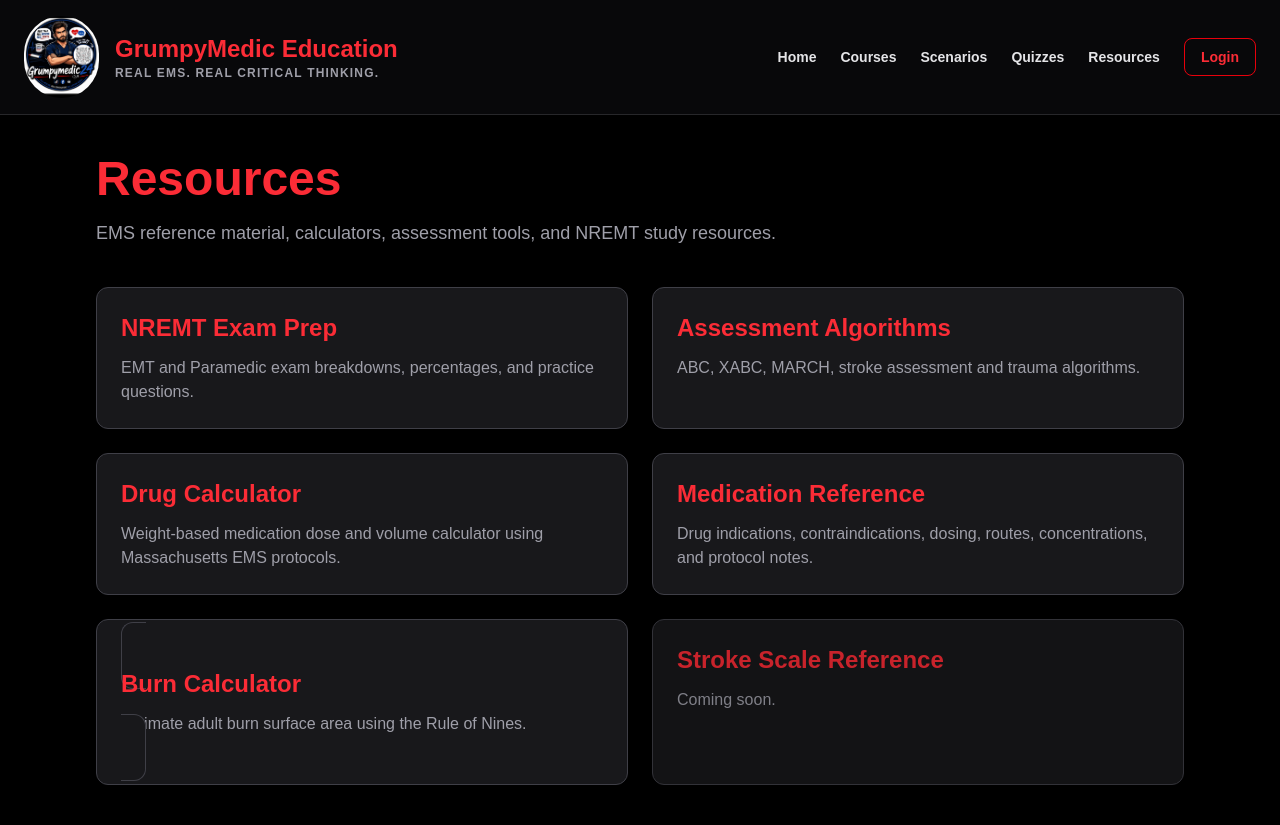
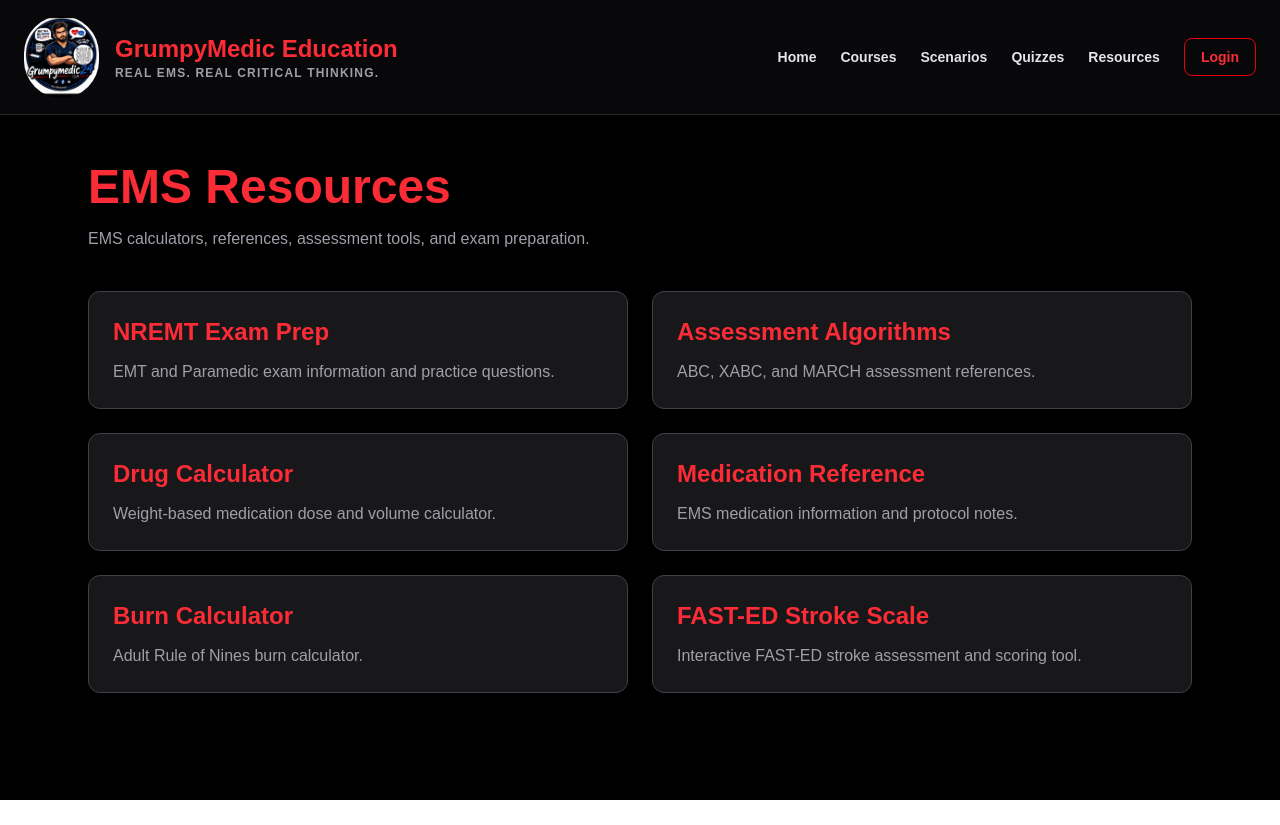
Before and after one commit to GrumpyMedicEducation/GrumpyMedic---Education, a Next.js app: page /resources in a window 1280 px wide. After the commit the page ends 800 px from the top, so only its background shows below. Built offline with nearby package versions, Linux system fonts and the light colour scheme.

Commit message:
Added Fast-Ed stroke scale ressource

```diff
--- a/app/resources/page.tsx
+++ b/app/resources/page.tsx
@@ -6,105 +6,73 @@ export default function ResourcesPage() {
     <main className="min-h-screen bg-black text-white">
       <Navbar />
 
-      <section className="mx-auto max-w-6xl px-8 py-10">
-        <h1 className="text-5xl font-extrabold text-red-500">Resources</h1>
+      <section className="mx-auto max-w-6xl px-6 py-12">
+        <h1 className="text-5xl font-extrabold text-red-500">
+          EMS Resources
+        </h1>
 
-        <p className="mt-4 text-lg text-zinc-400">
-          EMS reference material, calculators, assessment tools, and NREMT
-          study resources.
+        <p className="mt-4 text-zinc-400">
+          EMS calculators, references, assessment tools, and exam preparation.
         </p>
 
         <div className="mt-10 grid gap-6 md:grid-cols-2">
+          <ResourceCard
+            href="/resources/nremt-exam-prep"
+            title="NREMT Exam Prep"
+            description="EMT and Paramedic exam information and practice questions."
+          />
 
-          {/* NREMT Exam Prep */}
-          <Link
-            href="/resources/nremt-exam-prep"
-            className="rounded-xl border border-zinc-700 bg-zinc-900 p-6 transition hover:border-red-500 hover:bg-zinc-800"
-          >
-            <h2 className="text-2xl font-bold text-red-500">
-              NREMT Exam Prep
-            </h2>
+          <ResourceCard
+            href="/resources/assessment-algorithms"
+            title="Assessment Algorithms"
+            description="ABC, XABC, and MARCH assessment references."
+          />
 
-            <p className="mt-3 text-zinc-400">
-              EMT and Paramedic exam breakdowns, percentages, and practice
-              questions.
-            </p>
-          </Link>
+          <ResourceCard
+            href="/resources/drug-calculator"
+            title="Drug Calculator"
+            description="Weight-based medication dose and volume calculator."
+          />
 
-          {/* Assessment Algorithms */}
-          <Link
-            href="/resources/assessment-algorithms"
-            className="rounded-xl border border-zinc-700 bg-zinc-900 p-6 transition hover:border-red-500 hover:bg-zinc-800"
-          >
-            <h2 className="text-2xl font-bold text-red-500">
-              Assessment Algorithms
-            </h2>
+          <ResourceCard
+            href="/resources/medications"
+            title="Medication Reference"
+            description="EMS medication information and protocol notes."
+          />
 
-            <p className="mt-3 text-zinc-400">
-              ABC, XABC, MARCH, stroke assessment and trauma algorithms.
-            </p>
-          </Link>
+          <ResourceCard
+            href="/resources/burn-calculator"
+            title="Burn Calculator"
+            description="Adult Rule of Nines burn calculator."
+          />
 
-          {/* Drug Calculator */}
-          <Link
-            href="/resources/drug-calculator"
-            className="rounded-xl border border-zinc-700 bg-zinc-900 p-6 transition hover:border-red-500 hover:bg-zinc-800"
-          >
-            <h2 className="text-2xl font-bold text-red-500">
-              Drug Calculator
-            </h2>
-
-            <p className="mt-3 text-zinc-400">
-              Weight-based medication dose and volume calculator using
-              Massachusetts EMS protocols.
-            </p>
-          </Link>
-
-          {/* Medications */}
-          <Link
-            href="/resources/medications"
-            className="rounded-xl border border-zinc-700 bg-zinc-900 p-6 transition hover:border-red-500 hover:bg-zinc-800"
-          >
-            <h2 className="text-2xl font-bold text-red-500">
-              Medication Reference
-            </h2>
-
-            <p className="mt-3 text-zinc-400">
-              Drug indications, contraindications, dosing, routes,
-              concentrations, and protocol notes.
-            </p>
-          </Link>
-
-<Link
-  href="/resources/burn-calculator"
-  className="rounded-xl border border-zinc-700 bg-zinc-900 p-6 transition hover:border-red-500 hover:bg-zinc-800"
->
-<Link
-  href="/resources/burn-calculator"
-  className="rounded-xl border border-zinc-700 bg-zinc-900 p-6 transition hover:border-red-500 hover:bg-zinc-800"
->
-  <h2 className="text-2xl font-bold text-red-500">
-    Burn Calculator
-  </h2>
-
-  <p className="mt-3 text-zinc-400">
-    Estimate adult burn surface area using the Rule of Nines.
-  </p>
-</Link>
-</Link>
-          {/* Stroke Scale */}
-          <div className="rounded-xl border border-zinc-700 bg-zinc-900 p-6 opacity-80">
-            <h2 className="text-2xl font-bold text-red-500">
-              Stroke Scale Reference
-            </h2>
-
-            <p className="mt-3 text-zinc-400">
-              Coming soon.
-            </p>
-          </div>
-
+          <ResourceCard
+            href="/resources/stroke-scale"
+            title="FAST-ED Stroke Scale"
+            description="Interactive FAST-ED stroke assessment and scoring tool."
+          />
         </div>
       </section>
     </main>
   );
 }
+
+function ResourceCard({
+  href,
+  title,
+  description,
+}: {
+  href: string;
+  title: string;
+  description: string;
+}) {
+  return (
+    <Link
+      href={href}
+      className="block rounded-xl border border-zinc-700 bg-zinc-900 p-6 transition hover:border-red-500 hover:bg-zinc-800"
+    >
+      <h2 className="text-2xl font-bold text-red-500">{title}</h2>
+      <p className="mt-3 text-zinc-400">{description}</p>
+    </Link>
+  );
+}
```
